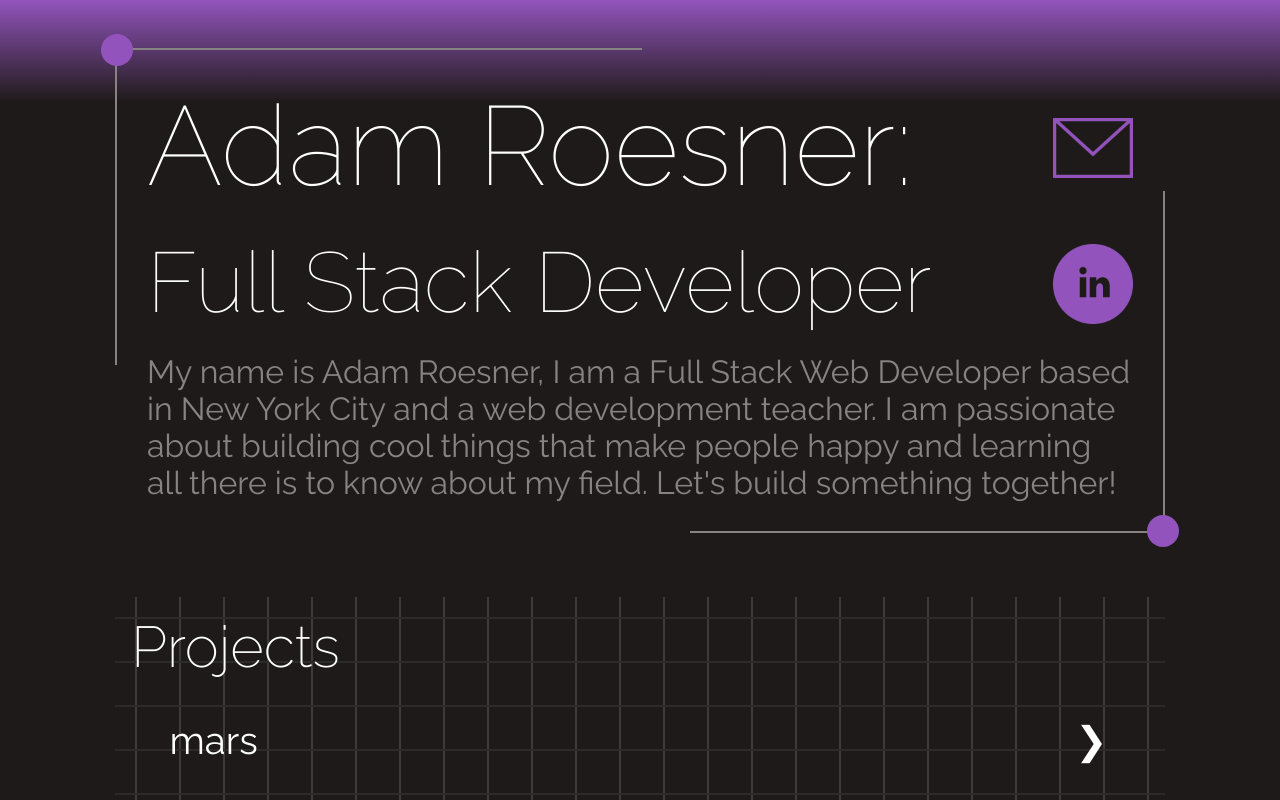
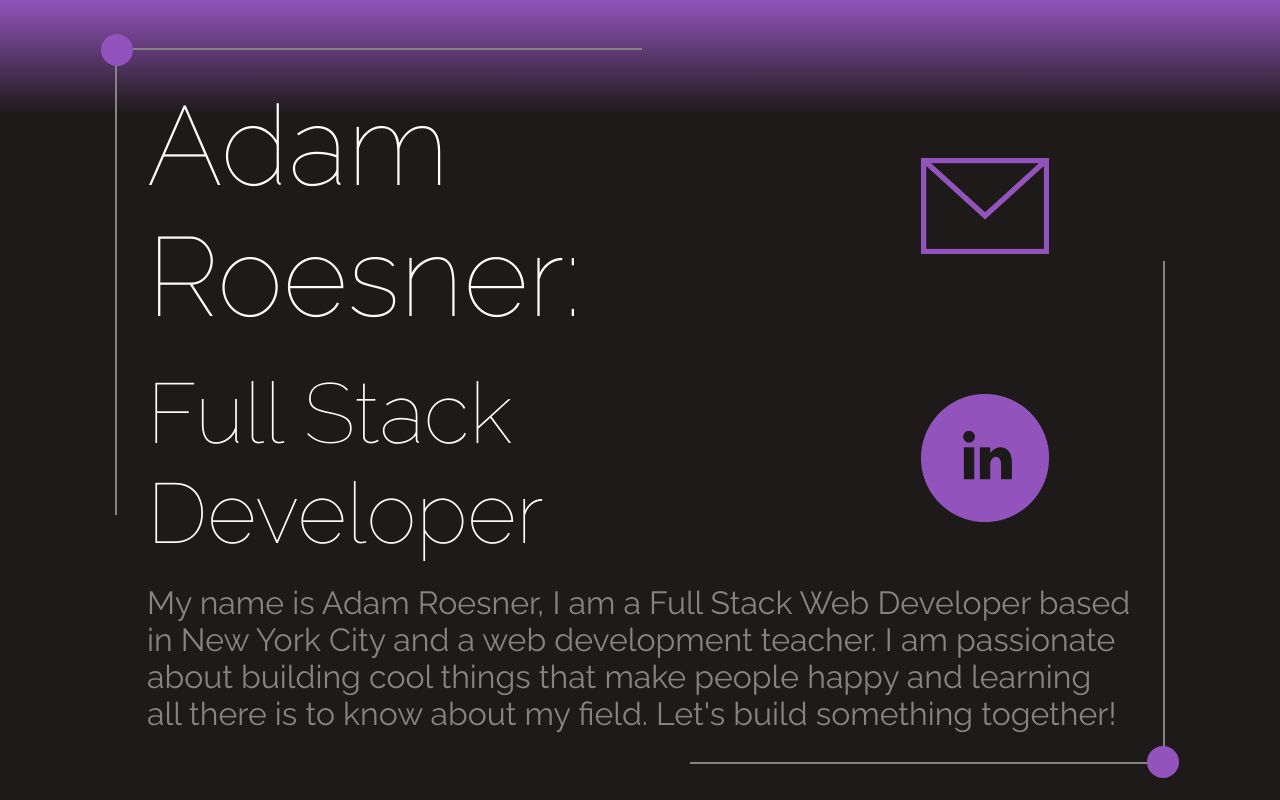
Before and after one commit to roesnera/mars-port-design, a React (Vite) app: page / in a window 1280 px wide. Shown: the top 800 px of the page. Built offline with nearby package versions, Linux system fonts and the light colour scheme.

Commit message:
adds some responsiveness to hero, projects

```diff
--- a/src/Hero/Hero.css
+++ b/src/Hero/Hero.css
@@ -132,6 +132,21 @@
     }
 }
 
+@media (width >= 1240px) {
+    .hero {
+        grid-template-columns: [start] auto [median] minmax(30%, 10rem) [end];
+    }
+    .links {
+        align-items: center;
+    }
+    .mail, .linkedin {
+        width: min(8rem, 100%);
+    }
+    .linkedin-img {
+        width: 100%;
+    }
+}
+
 .blurb {
     grid-column-start: start;
     grid-column-end: end;
--- a/src/ProjectTile/ProjectTile.css
+++ b/src/ProjectTile/ProjectTile.css
@@ -38,15 +38,18 @@
 
 .project-tile--tech {
     display: flex;
-    justify-content: space-evenly;
-    color: var(--color-secondary)
+    justify-content: space-between;
+    flex-direction: column;
+    color: var(--color-secondary);
+    --tech-font-size: 1.2em;
+    padding: 0 .7rem;
 }
 
 
-@media (width > 1600px) {
+@media (width > 1700px) {
     .project-tile {
         display: grid;
-        grid-template-columns: [start] max(1000px, 60%) [median] auto [end];
+        grid-template-columns: [start] max(800px, 60%) [median] auto [end];
     }
     .project-tile--tech {
         display: grid;
@@ -60,8 +63,13 @@
     flex-direction: row;
     flex-wrap: wrap;
     /* position: relative; */
-    --tech-font-size: 2em;
     align-items: center;
+}
+
+@media (width < 1700px) {
+    .project-tile--tech__icons {
+        justify-content: end;
+    }
 }
 
 .project-tile--tech__icons::before {
@@ -72,5 +80,5 @@
 }
 
 .project-tile--tech__description {
-    font-size: 1.5em;
+    font-size: var(--tech-font-size);
 }
```
